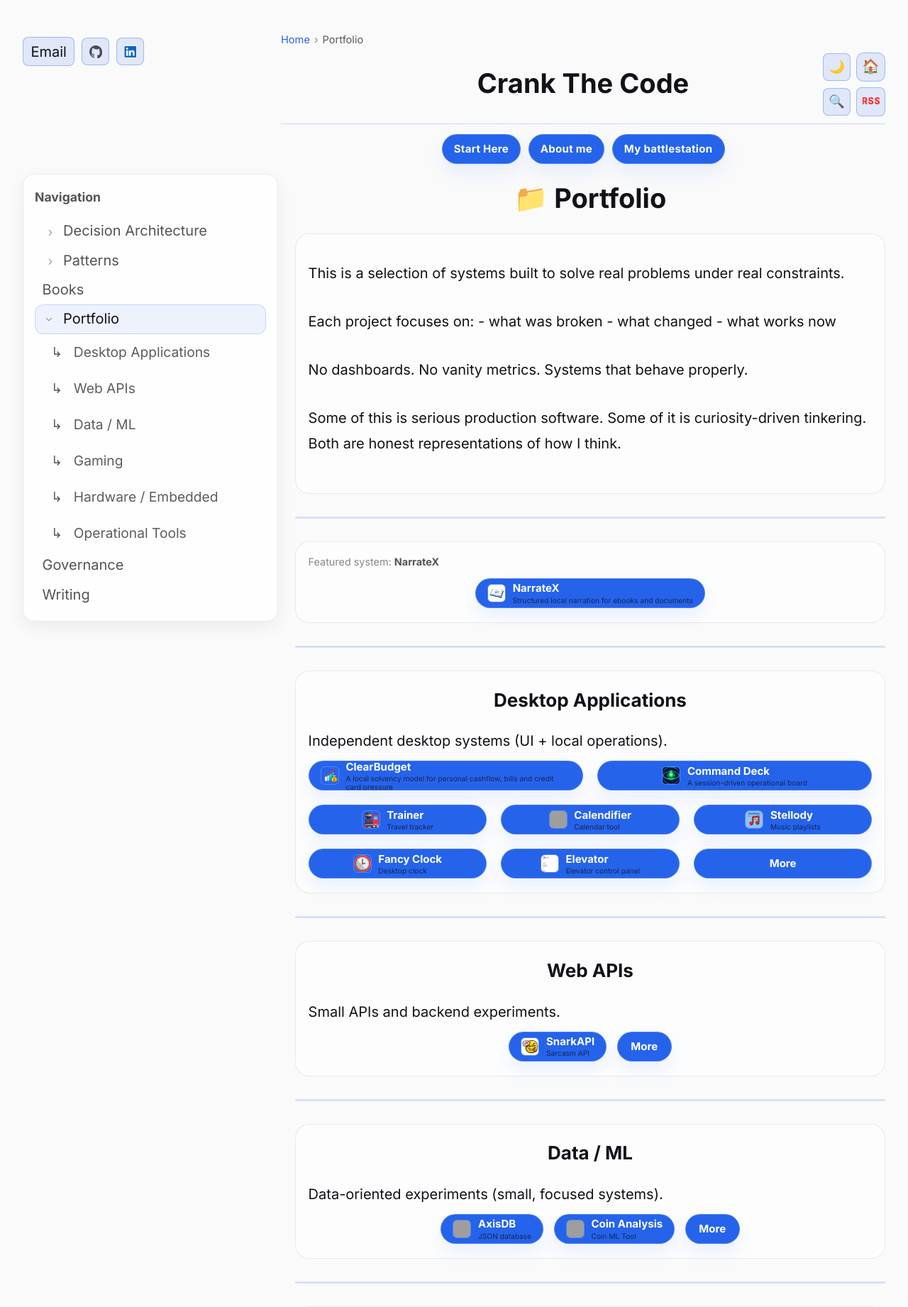
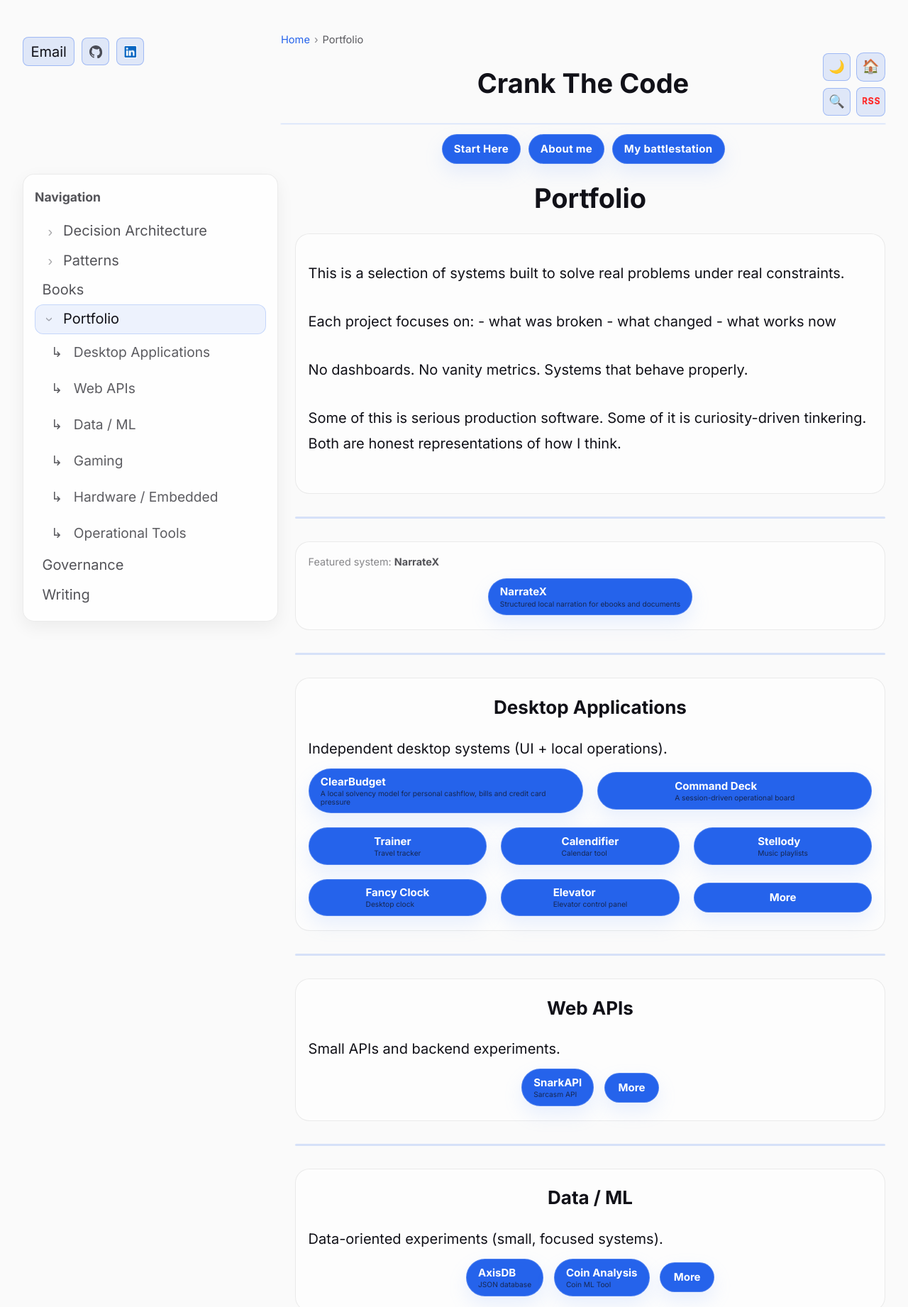
Before and after one commit to oernster/crankthecode, a FastAPI app: page /portfolio in a window 1280 px wide. Shown: the top 1842 px of the page at 71% size. Run offline with FastAPI, Linux system fonts and the light colour scheme; some libraries are stand-ins or nearby versions; grey boxes are pictures that could not be loaded.

Commit message:
Kill emojis with fire!

```diff
--- a/templates/portfolio.html
+++ b/templates/portfolio.html
@@ -4,9 +4,6 @@
 
 {% block content %}
   <h1 class="section-title section-title--accent">
-    {% if (page_emoji or '')|length > 0 %}
-      <span class="post-title-emoji" aria-hidden="true">{{ page_emoji }}</span>
-    {% endif %}
     {{ page_heading or "Portfolio" }}
   </h1>
 
@@ -28,17 +25,7 @@
 
       <div class="featured-buttons" aria-label="Portfolio flagship items">
         {% for p in flagship_entries or [] %}
-          <a class="btn-link btn-link--with-thumb" href="/posts/{{ p.slug }}">
-            {% set cover = p.thumb_image_url or p.cover_image_url %}
-            {% set emoji = p.emoji %}
-            {# Prefer an explicit thumbnail/cover image over emoji glyphs. #}
-            {% if cover %}
-              <img class="btn-thumb" src="{{ cover }}" alt="{{ p.label }}" loading="lazy" />
-            {% elif p.slug == '3D-printer-launcher' %}
-              <img class="btn-thumb" src="{{ asset_url('images/3dprinterlauncher-icon.png') }}" alt="{{ p.label }}" loading="lazy" />
-            {% elif p.slug == 'fancy-clock' %}
-              <img class="btn-thumb" src="{{ asset_url('images/fancyclock-icon.png') }}" alt="{{ p.label }}" loading="lazy" />
-            {% endif %}
+          <a class="btn-link" href="/posts/{{ p.slug }}">
             <span class="btn-text">
               {{ p.label }}
               {% if p.blurb %}
@@ -68,17 +55,7 @@
         <div class="featured-buttons featured-buttons--desktop-apps" aria-label="{{ g.label }} items">
           {# NOTE: avoid the key name `items` because Jinja may resolve `g.items` to the dict method. #}
           {% for p in g.entries or [] %}
-            <a class="btn-link btn-link--with-thumb" href="/posts/{{ p.slug }}">
-              {% set cover = p.thumb_image_url or p.cover_image_url %}
-              {% set emoji = p.emoji %}
-              {# Prefer an explicit thumbnail/cover image over emoji glyphs. #}
-              {% if cover %}
-                <img class="btn-thumb" src="{{ cover }}" alt="{{ p.label }}" loading="lazy" />
-              {% elif p.slug == '3D-printer-launcher' %}
-                <img class="btn-thumb" src="{{ asset_url('images/3dprinterlauncher-icon.png') }}" alt="{{ p.label }}" loading="lazy" />
-              {% elif p.slug == 'fancy-clock' %}
-                <img class="btn-thumb" src="{{ asset_url('images/fancyclock-icon.png') }}" alt="{{ p.label }}" loading="lazy" />
-              {% endif %}
+            <a class="btn-link" href="/posts/{{ p.slug }}">
               <span class="btn-text">
                 {{ p.label }}
                 {% if p.blurb %}
@@ -114,17 +91,7 @@
         <div class="featured-buttons" aria-label="{{ g.label }} items">
           {# NOTE: avoid the key name `items` because Jinja may resolve `g.items` to the dict method. #}
           {% for p in g.entries or [] %}
-            <a class="btn-link btn-link--with-thumb" href="/posts/{{ p.slug }}">
-              {% set cover = p.thumb_image_url or p.cover_image_url %}
-              {% set emoji = p.emoji %}
-              {# Prefer an explicit thumbnail/cover image over emoji glyphs. #}
-              {% if cover %}
-                <img class="btn-thumb" src="{{ cover }}" alt="{{ p.label }}" loading="lazy" />
-              {% elif p.slug == '3D-printer-launcher' %}
-                <img class="btn-thumb" src="{{ asset_url('images/3dprinterlauncher-icon.png') }}" alt="{{ p.label }}" loading="lazy" />
-              {% elif p.slug == 'fancy-clock' %}
-                <img class="btn-thumb" src="{{ asset_url('images/fancyclock-icon.png') }}" alt="{{ p.label }}" loading="lazy" />
-              {% endif %}
+            <a class="btn-link" href="/posts/{{ p.slug }}">
               <span class="btn-text">
                 {{ p.label }}
                 {% if p.blurb %}
--- a/templates/post.html
+++ b/templates/post.html
@@ -5,9 +5,6 @@
 {% block content %}
   <div class="post-heading">
     <h1>
-      {% if (post.emoji or '')|length > 0 %}
-        <span class="post-title-emoji" aria-hidden="true">{{ post.emoji }}</span>
-      {% endif %}
       {{ post.title_text or post.title }}
     </h1>
     <div class="post-meta">
```
Also changed, not shown: templates/posts.html (+1 -6 lines).
